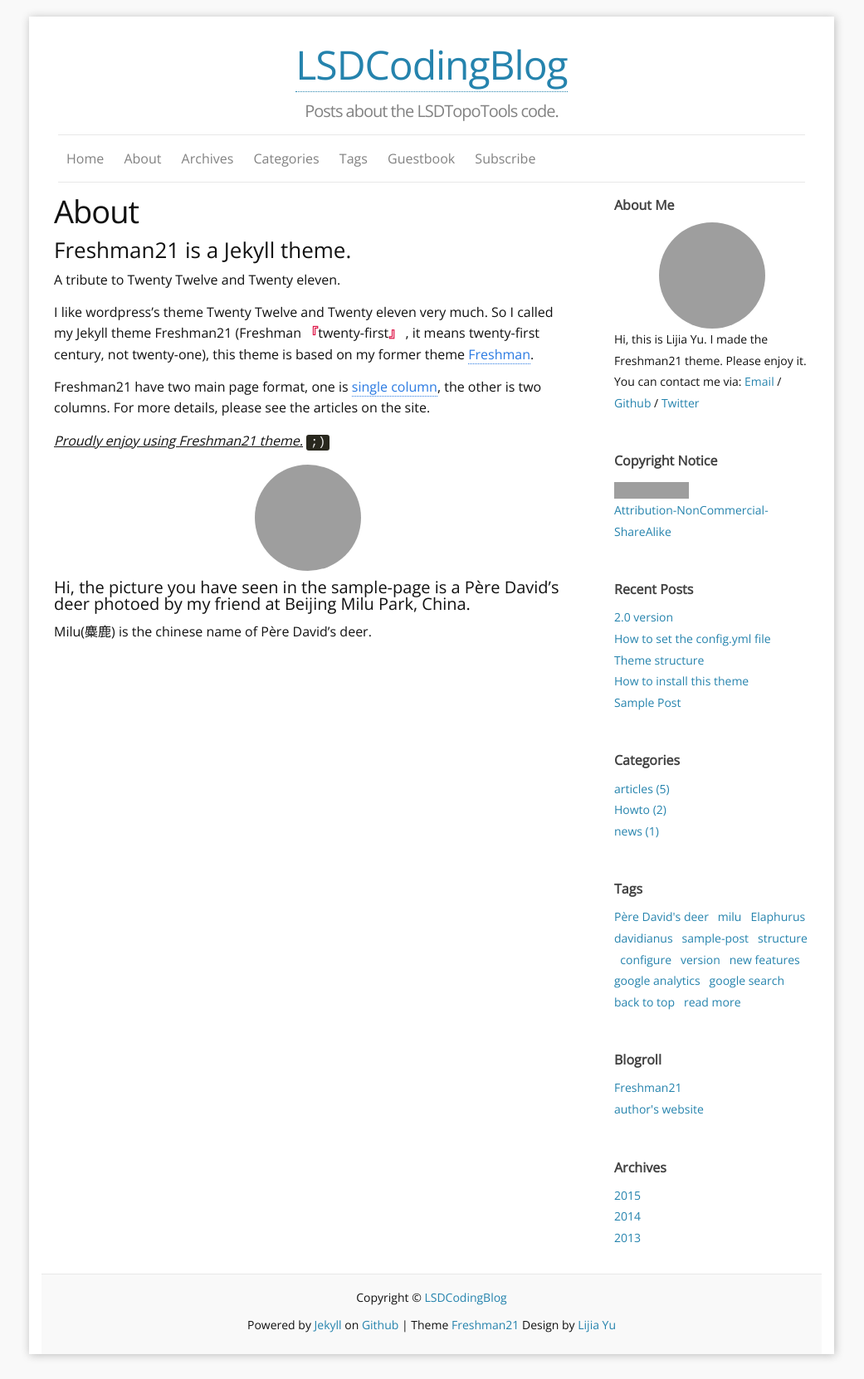
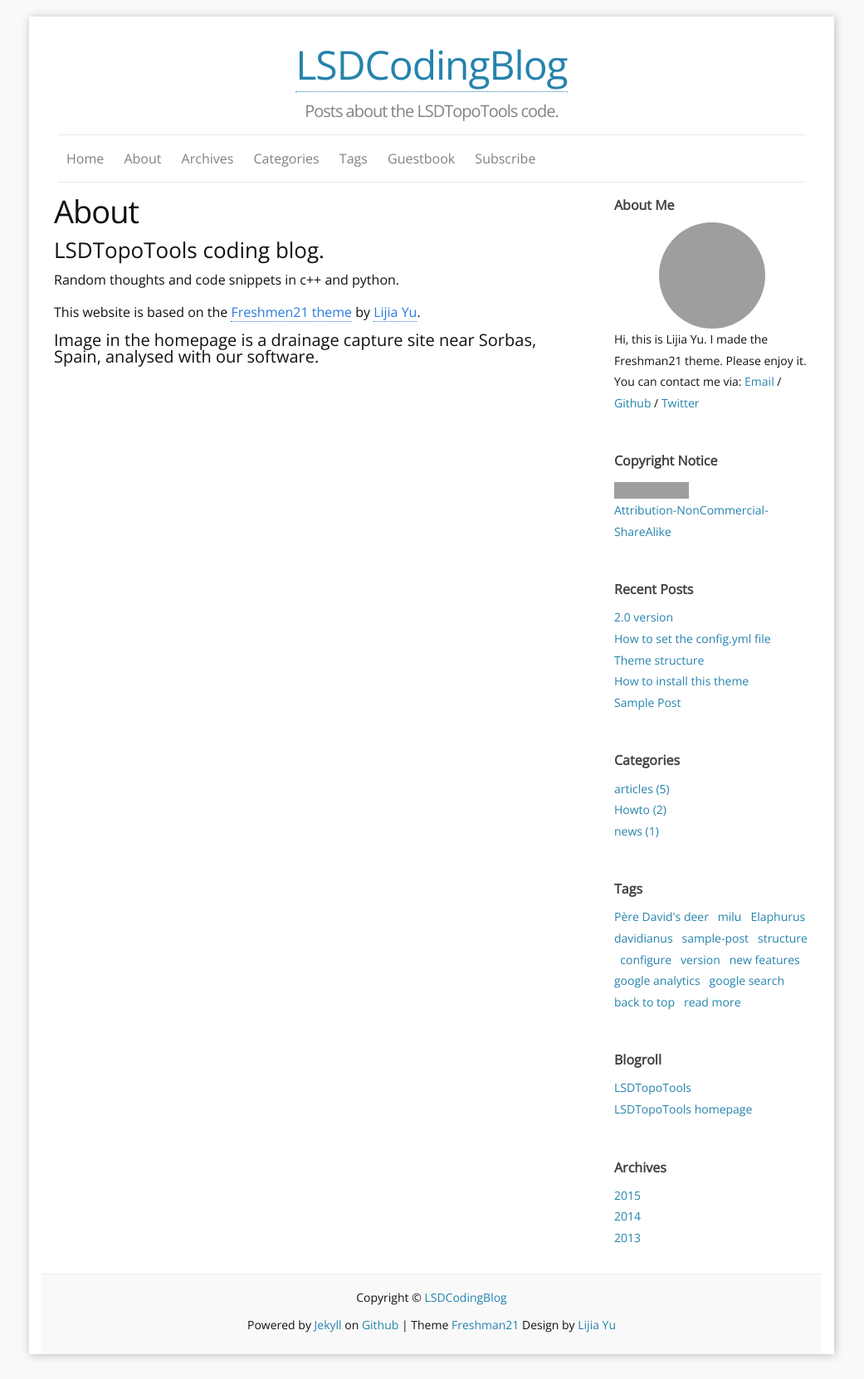
Before and after one commit to LSDtopotools/LSDCodingBlog, a Jekyll site: the page built from b_about.md, in a window 1280 px wide. Shown: the whole page at 83% size, without its empty margins (120-1161 px from the left). Built offline with Jekyll 4.4.1, drawn with Linux system fonts in a browser that asks for light colours; comment, search, counter and statistics services are not loaded; grey boxes are pictures that could not be loaded.

Commit message:
Personalising

```diff
--- a/_config.yml
+++ b/_config.yml
@@ -12,10 +12,9 @@ locale: en_US
 ### Personal info and site tools info:
 twitter_username: LSDTopoToolbox
 github_username:  LSDtopotools
-disqus_shortname: freshman21
 favicon:     "/images/favicon.ico"
 aboutme: Hi, this is Lijia Yu. I made the Freshman21 theme. Please enjoy it. # these are shown on aboutme-sidebar.
-aboutme_photo: https://i.imgur.com/Mdc4szJl.jpg # your photo.
+aboutme_photo: https://avatars2.githubusercontent.com/u/13199251?v=3&s=200 # your photo.
 
 
 ### Site setting:
@@ -41,12 +40,12 @@ locales:
 ### your Blogroll info, only name can shown on the page.
 
 Blogroll:
-    - name: Freshman21
-      href: http://yulijia.net/freshman21
-      title: Another Jekyll blog theme
-    - name: author's website
-      href: http://yulijia.net/
-      title: Lijia Yu's website
+    - name: LSDTopoTools
+      href: http://LSDtopotools.github.io
+      title: Coding notes
+    - name: LSDTopoTools homepage
+      href: http://LSDtopotools.github.io
+      title: LSDTopoTools homepage
 
 
 ### Build settings
--- a/b_about.md
+++ b/b_about.md
@@ -6,19 +6,11 @@ permalink: /about/
 ---
 
 
-### Freshman21 is a Jekyll theme.
+### LSDTopoTools coding blog.
 
-A tribute to Twenty Twelve and Twenty eleven.
+Random thoughts and code snippets in c++ and python.
 
-I like wordpress's theme Twenty Twelve and Twenty eleven very much.
-So I called my Jekyll theme Freshman21 (Freshman <q>twenty-first</q> , it means twenty-first century, not twenty-one), this theme is based on my former theme [Freshman](https://github.com/yulijia/freshman/).
+This website is based on the [Freshmen21 theme](https://http://jekyllthemes.org/themes/freshman21/) by [Lijia Yu](http://yulijia.net/).
 
-Freshman21 have two main page format, one is [single column](http://yulijia.net/en/  "see demo"), the other is two columns. For more details, please see the articles on the site.
 
-<cite>Proudly enjoy using Freshman21 theme.</cite> <code>;)</code>
-
-<img title="麋鹿" src="https://i.imgur.com/Mdc4szJl.jpg" alt="麋鹿" width="580" height="668" />
-
-#### Hi, the picture you have seen in the sample-page is a Père David's deer photoed by my friend at Beijing Milu Park, China.
-
-Milu(麋鹿) is the chinese name of Père David's deer.
+#### Image in the homepage is a drainage capture site near Sorbas, Spain, analysed with our software.
```
Also changed, not shown: images/favicon.ico.
